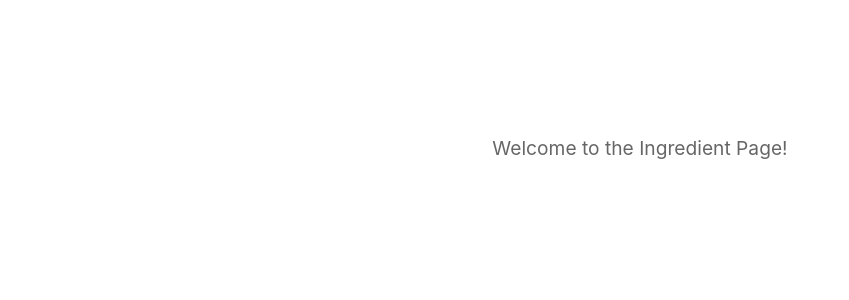
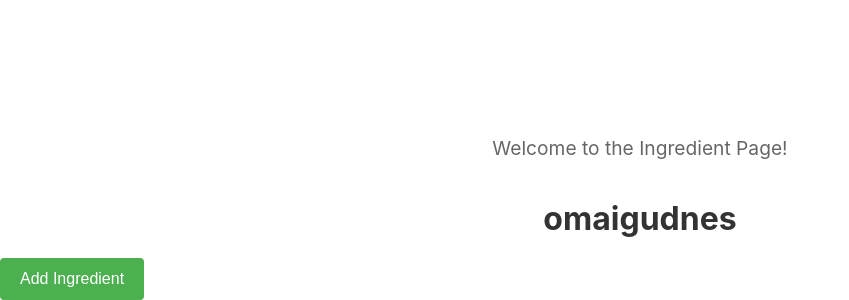
Before and after one commit to The-Feast-Finders/CS2340R_GreenPlate, a React (Create React App) app in the folder gp/: page /ingredient in a window 1280 px wide. Shown: the part 1019-1319 px from the top of the page, without its empty margins (0-849 px from the left). Before the commit the page ends 1218 px from the top, so only its background shows below. Built offline with nearby package versions, Linux system fonts and the light colour scheme; no server answers.

Commit message:
created simple add ingredient page

```diff
--- a/gp/src/components/InputData.jsx
+++ b/gp/src/components/InputData.jsx
@@ -1,4 +1,4 @@
-import React, { useState, useEffect } from 'react';
+import React, { useState } from 'react';
 import { getFirestore, doc, setDoc } from 'firebase/firestore';
 import { useNavigate } from 'react-router-dom';
 import '../pages/styles/InputData.css'
--- /dev/null
+++ b/gp/src/components/InputIngredient.jsx
@@ -0,0 +1,97 @@
+import React, { useState, useEffect } from 'react';
+import { getFirestore, doc, setDoc, collection, query, where, getDocs, addDoc, Timestamp } from 'firebase/firestore';
+
+const InputIngredient = ({ user }) => {
+    const [ingredientName, setIngredientName] = useState('');
+    const [quantity, setQuantity] = useState('');
+    const [calories, setCalories] = useState('');
+    const [expDate, setExpDate] = useState('');
+    const [showForm, setShowForm] = useState(false);
+    const [error, setError] = useState('');
+
+    const db = getFirestore();
+
+    // Toggle the form view
+    const toggleForm = () => setShowForm(!showForm);
+
+
+    const handleSubmit = async (event) => {
+        event.preventDefault();
+
+        // Reset error message
+        setError('');
+
+        // Validate the quantity
+        const quantityNum = parseInt(quantity, 10);
+        if (quantityNum <= 0) {
+            setError('Quantity must be a positive number.');
+            return;
+        }
+
+        if (user) {
+            const pantryRef = collection(db, 'pantry', user.uid, 'ingredients');
+
+            // Check if the ingredient already exists with a nonzero quantity
+            const q = query(pantryRef, where("ingredient", "==", ingredientName));
+            const querySnapshot = await getDocs(q);
+
+            let ingredientExists = false;
+            querySnapshot.forEach((doc) => {
+                if (doc.data().quantity > 0) {
+                    ingredientExists = true;
+                }
+            });
+
+            if (ingredientExists) {
+                setError('This ingredient already exists in your pantry with a nonzero quantity.');
+                return;
+            }
+
+            // If the ingredient doesn't exist, add it to the user's pantry
+            const ingredientData = {
+                ingredient: ingredientName,
+                quantity: quantityNum,
+                calories: parseInt(calories, 10),
+                expDate: expDate ? Timestamp.fromDate(new Date(expDate)) : null
+            };
+
+            try {
+                await addDoc(pantryRef, ingredientData);
+                toggleForm(); // Close the form
+            } catch (error) {
+                setError('Error adding ingredient to pantry.');
+            }
+        }
+    }
+
+
+    return (
+        <div>
+            <h1>omaigudnes</h1>
+            {showForm ? (
+                <form onSubmit={handleSubmit}>
+                    <label htmlFor="ingredientName">Ingredient Name:</label>
+                    <input id="ingredientName" type="text" value={ingredientName} onChange={(e) => setIngredientName(e.target.value)} className="your-css-class" />
+
+                    <label htmlFor="quantity">Quantity:</label>
+                    <input id="quantity" type="number" value={quantity} onChange={(e) => setQuantity(e.target.value)} className="your-css-class" />
+
+                    <label htmlFor="calories">Calories:</label>
+                    <input id="calories" type="number" value={calories} onChange={(e) => setCalories(e.target.value)} className="your-css-class" />
+
+                    <label htmlFor="expDate">Expiration Date (optional):</label>
+                    <input id="expDate" type="date" value={expDate} onChange={(e) => setExpDate(e.target.value)} className="your-css-class" />
+
+                    <button type="submit" className="your-submit-btn-class">Add Ingredient</button>
+                    <button type="button" onClick={toggleForm} className="your-cancel-btn-class">Cancel</button>
+
+                    {error && <p className="your-error-class">{error}</p>}
+                </form>
+            ) : (
+                <button onClick={toggleForm} className="your-add-ingredient-btn-class">Add Ingredient</button>
+            )}
+        </div>
+    );
+}
+
+export default InputIngredient;
--- a/gp/src/pages/IngredientPage.jsx
+++ b/gp/src/pages/IngredientPage.jsx
@@ -1,8 +1,22 @@
-import React from 'react';
+import React, { useEffect, useState } from 'react';
 import NavigationBar from '../components/NavigationBar';
+import InputIngredient from '../components/InputIngredient';
+import { getAuth, onAuthStateChanged } from 'firebase/auth';
+
 
 
 const IngredientPage = () => {
+
+    const [user, setUser] = useState(null);
+
+    useEffect(() => {
+        const auth = getAuth();
+        const unsubscribe = onAuthStateChanged(auth, (currentUser) => {
+            setUser(currentUser);
+        });
+        // Took out unsubscribe
+        return () => unsubscribe();
+    }, []);
     return (
         <div>
             <NavigationBar />
@@ -10,6 +24,7 @@ const IngredientPage = () => {
                 <h1>Ingredient Page</h1>
                 <p>Welcome to the Ingredient Page!</p>
             </div>
+            <InputIngredient user={user}/>
         </div>
     );
 };
--- a/gp/src/pages/RecipePage.jsx
+++ b/gp/src/pages/RecipePage.jsx
@@ -1,9 +1,20 @@
-import React from 'react';
+import React, { useEffect, useState } from 'react';
 import NavigationBar from '../components/NavigationBar';
-import PieGraph from '../components/PieGraph';
+import { getAuth, onAuthStateChanged } from 'firebase/auth';
 
 
 const RecipePage = () => {
+    const [user, setUser] = useState(null);
+
+    useEffect(() => {
+        const auth = getAuth();
+        const unsubscribe = onAuthStateChanged(auth, (currentUser) => {
+            setUser(currentUser);
+        });
+        // Took out unsubscribe
+        return () => unsubscribe();
+    }, []);
+
     return (
         <div>
             <NavigationBar />
```
